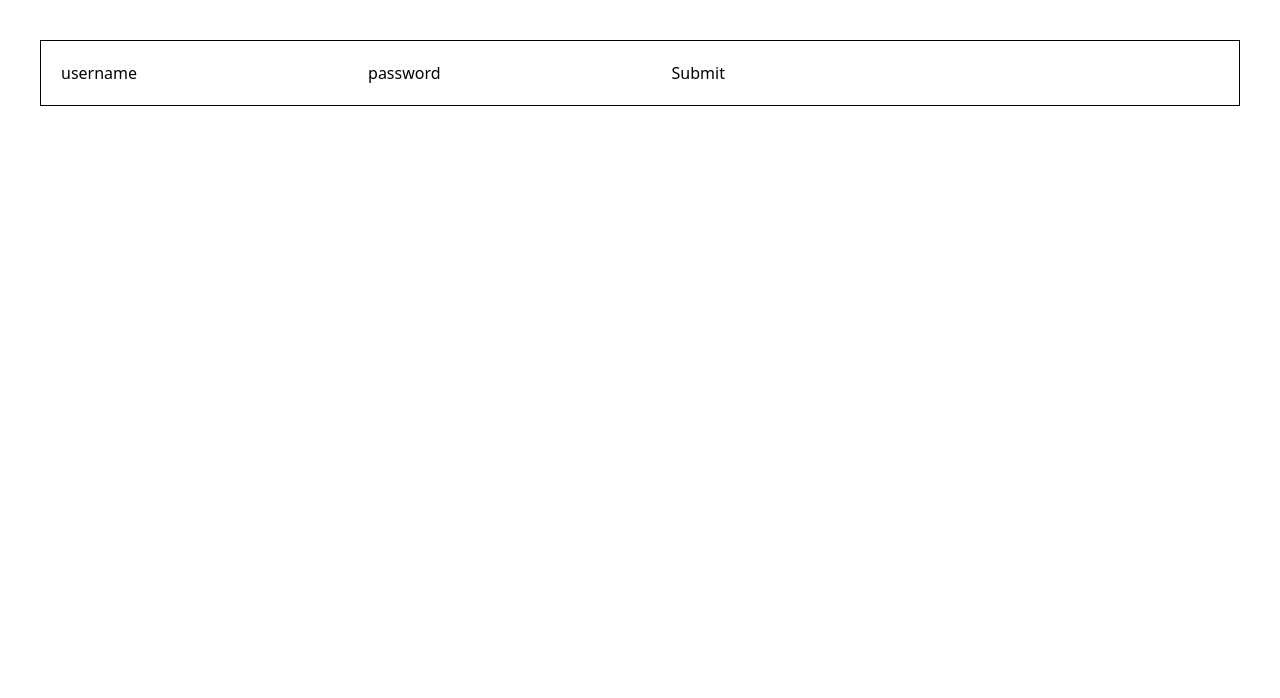
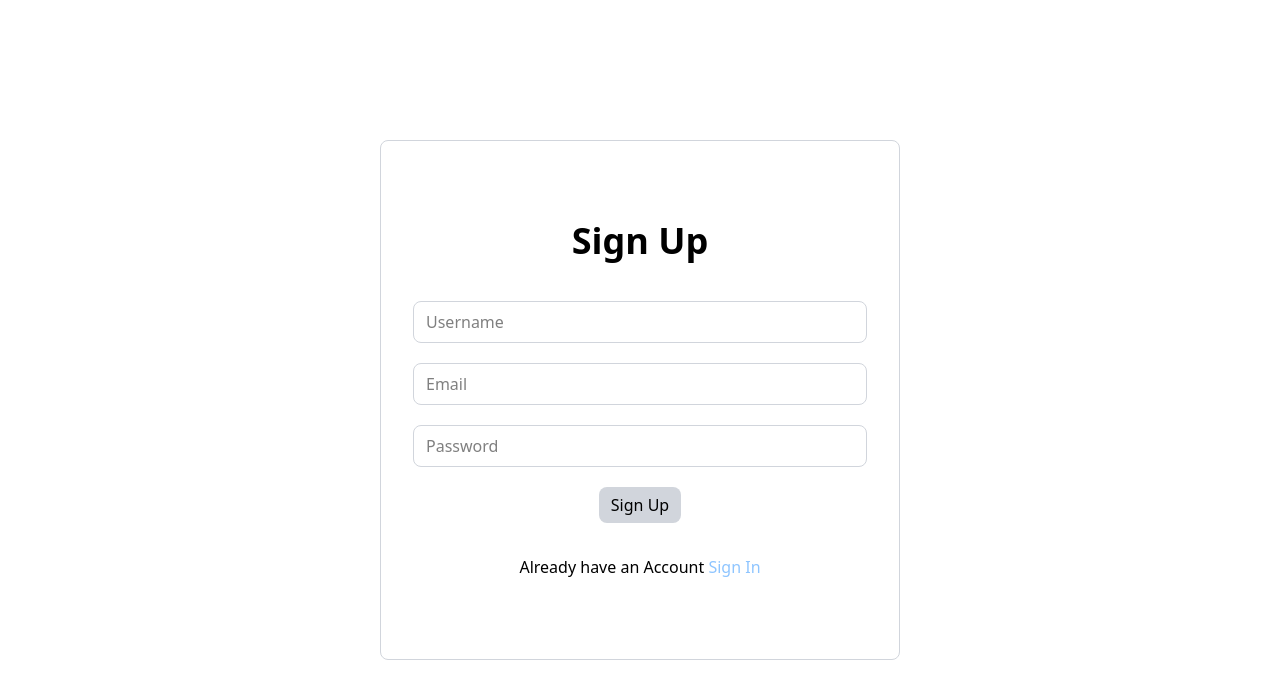
Before and after one commit to thangtedao/file-storage-client, a React app: page /register in a window 1280 px wide. Shown: the top 698 px of the page. Built offline with nearby package versions, Linux system fonts and the light colour scheme; the HTML template or start-up script is replaced by a standard one.

Commit message:
add some features

```diff
--- a/src/App.jsx
+++ b/src/App.jsx
@@ -13,6 +13,7 @@ import LoginPage from "./pages/LoginPage";
 import { loader as rootLoader } from "./pages/Root";
 import { loader as filesLoader } from "./pages/FilesPage";
 import { loader as trashLoader } from "./pages/TrashPage";
+import RegisterPage from "./pages/RegisterPage";
 
 const router = createBrowserRouter([
   {
@@ -51,7 +52,7 @@ const router = createBrowserRouter([
   },
   {
     path: "register",
-    element: <LoginPage />,
+    element: <RegisterPage />,
   },
   {
     path: "/share",
--- a/src/components/FileMenu.jsx
+++ b/src/components/FileMenu.jsx
@@ -34,7 +34,7 @@ function FileMenu({ options, children, data }) {
   const renderedOptions = options.map((option, index) => {
     return (
       <div
-        className="hover:bg-gray-200 flex items-center h-full min-w-30 cursor-pointer p-2"
+        className="hover:bg-gray-200 flex items-center h-full cursor-pointer px-4 py-2"
         onClick={() => handleOptionClick(option)}
         key={index}
       >
@@ -45,14 +45,14 @@ function FileMenu({ options, children, data }) {
 
   return (
     <div ref={divEl}>
-      <div className="relative">
+      <div className="relative" onClick={handleClick}>
+        {children}
         {isOpen && (
-          <div className="absolute right-24 mt-3 border border-gray-300 rounded-lg overflow-hidden shadow bg-white">
+          <div className="absolute right-10 -mt-3 border border-gray-300 rounded-lg overflow-hidden shadow bg-white">
             {renderedOptions}
           </div>
         )}
       </div>
-      <div onClick={handleClick}>{children}</div>
     </div>
   );
 }
--- a/src/components/NavBar.jsx
+++ b/src/components/NavBar.jsx
@@ -22,7 +22,7 @@ const NavBar = ({ className }) => {
     <div className={classes}>
       <SearchInput />
       <div>
-        <UserAvatar name="Thang" options={menuOptions} />
+        <UserAvatar options={menuOptions} />
       </div>
     </div>
   );
--- a/src/components/SideBar.jsx
+++ b/src/components/SideBar.jsx
@@ -12,14 +12,19 @@ import {
 } from "react-icons/go";
 import ProgressBar from "./ProgressBar";
 import { uploadFile } from "../services/fileService";
+import { useRootContext } from "../pages/Root";
 
 const SideBar = ({ className }) => {
+  const { user } = useRootContext();
+
   const [isUploading, setIsUploading] = useState(false);
   const [error, setError] = useState(null);
 
   const navigate = useNavigate();
 
   const fileInputRef = useRef(null);
+
+  const progress = Math.floor((user.usedStorage / user.storageLimit) * 100);
 
   const handleFileChange = async (event) => {
     setError(null);
@@ -107,8 +112,11 @@ const SideBar = ({ className }) => {
         <div className="flex items-center gap-2 font-medium text-2xl py-3">
           <GoCloud className="text-2xl" /> Storage
         </div>
-        <ProgressBar progress={70} color="#0066ff" />
-        <div>17 / 20 GB Used</div>
+        <ProgressBar progress={progress} color="#0066ff" />
+        <div>
+          {Math.floor(user.usedStorage / (1024 * 1024))} /{" "}
+          {Math.floor(user.storageLimit / (1024 * 1024))} MB Used
+        </div>
       </div>
     </div>
   );
--- a/src/pages/FilesPage.jsx
+++ b/src/pages/FilesPage.jsx
@@ -136,7 +136,7 @@ const FilesPage = () => {
     },
     {
       label: "Size",
-      render: (file) => Math.floor(file.fileSize / 1024) + " MB",
+      render: (file) => Math.floor(file.fileSize / (1024 * 1024)) + " MB",
     },
     {
       label: "",
@@ -151,11 +151,18 @@ const FilesPage = () => {
   const keyFn = (file) => file.id;
 
   return (
-    <div className="flex flex-col">
+    <div className="w-full h-full flex flex-col">
       <p className="font-normal text-2xl mb-6">All Files</p>
-      <Panel className="border-none rounded-lg p-3">
-        <Table data={files} config={config} keyFn={keyFn} />
-      </Panel>
+      {files.length > 0 ? (
+        <Panel className="border-none rounded-lg p-3 overflow-visible">
+          <Table data={files} config={config} keyFn={keyFn} />
+        </Panel>
+      ) : (
+        <div className="w-full h-full flex justify-center items-center text-2xl">
+          Empty
+        </div>
+      )}
+
       {showModal && (
         <FileShareModal onClose={handleCloseModal} fileShare={fileShare} />
       )}
--- a/src/pages/LoginPage.jsx
+++ b/src/pages/LoginPage.jsx
@@ -1,11 +1,12 @@
 import React, { useState } from "react";
-import { Form, redirect, useNavigate } from "react-router-dom";
+import { Form, NavLink, redirect, useNavigate } from "react-router-dom";
 import { login } from "../services/authService";
+import Button from "../components/Button";
 
 const LoginPage = () => {
   const [username, setUsername] = useState("");
   const [password, setPassword] = useState("");
-  const [error, setError] = useState("");
+  const [errors, setErrors] = useState([]);
   const navigate = useNavigate();
 
   const handleSubmit = async (event) => {
@@ -15,35 +16,58 @@ const LoginPage = () => {
       return navigate("/");
     } catch (error) {
       console.log(error);
-      setError(error.response?.data?.message);
+      setErrors(Object.entries(error.response?.data || {}));
     }
   };
 
   return (
-    <div className="border p-5 m-10 flex flex-col">
-      <Form method="post" onSubmit={handleSubmit}>
-        <label>
-          username
+    <div className="w-full h-screen flex justify-center items-center">
+      <Form
+        className="w-130 h-130 border border-gray-300 rounded-lg flex flex-col justify-center items-center gap-5 p-8"
+        method="post"
+        onSubmit={handleSubmit}
+      >
+        {errors.length > 0 && (
+          <div className="w-full text-red-900 bg-red-200 text-center mb-5 p-2">
+            {errors.map((error) => (
+              <p key={error[0]}>{error[0] + " " + error[1]}</p>
+            ))}
+          </div>
+        )}
+
+        <div className="text-4xl text-center font-bold mb-5">Sign In</div>
+
+        <div className="w-full px-3 py-2 rounded-lg border border-gray-300">
           <input
+            className="focus:outline-none w-full"
             name="username"
+            placeholder="Username"
             value={username}
             onChange={(e) => setUsername(e.target.value)}
           />
-        </label>
+        </div>
 
-        <label>
-          password
+        <div className="w-full px-3 py-2 rounded-lg border border-gray-300">
           <input
+            className="focus:outline-none w-full"
             name="password"
+            placeholder="Password"
             value={password}
             onChange={(e) => setPassword(e.target.value)}
           />
-        </label>
+        </div>
 
-        <button type="submit">Submit</button>
+        <Button primary rounded type="submit">
+          Sign In
+        </Button>
+
+        <div className="text-center mt-3">
+          Create An Account{" "}
+          <NavLink className="text-blue-300 font-medium" to="/register">
+            Sign Up
+          </NavLink>
+        </div>
       </Form>
-
-      <div className="text-red-900">{error}</div>
     </div>
   );
 };
--- a/src/pages/RegisterPage.jsx
+++ b/src/pages/RegisterPage.jsx
@@ -1,52 +1,83 @@
 import React, { useState } from "react";
-import { Form } from "react-router-dom";
+import { Form, NavLink, useNavigate } from "react-router-dom";
 import { register } from "../services/authService";
+import Button from "../components/Button";
 
 const RegisterPage = () => {
+  const navigate = useNavigate();
+
   const [username, setUsername] = useState("");
   const [email, setEmail] = useState("");
   const [password, setPassword] = useState("");
+  const [errors, setErrors] = useState([]);
 
   const handleSubmit = async (event) => {
     event.preventDefault();
     try {
       await register({ username, email, password });
+      navigate("/login");
     } catch (error) {
       console.log(error);
+      setErrors(Object.entries(error.response?.data || {}));
     }
   };
 
   return (
-    <div className="border p-5 m-10">
-      <Form method="post" onSubmit={handleSubmit}>
-        <label>
-          username
+    <div className="w-full h-screen flex justify-center items-center">
+      <Form
+        className="w-130 h-130 border border-gray-300 rounded-lg flex flex-col justify-center items-center gap-5 p-8"
+        method="post"
+        onSubmit={handleSubmit}
+      >
+        {errors.length > 0 && (
+          <div className="w-full text-red-900 bg-red-200 text-center mb-5 p-2">
+            {errors.map((error) => (
+              <p key={error[0]}>{error[0] + " " + error[1]}</p>
+            ))}
+          </div>
+        )}
+        <div className="text-4xl text-center font-bold mb-5">Sign Up</div>
+
+        <div className="w-full px-3 py-2 rounded-lg border border-gray-300">
           <input
+            className="focus:outline-none w-full"
             name="username"
+            placeholder="Username"
             value={username}
             onChange={(e) => setUsername(e.target.value)}
           />
-        </label>
+        </div>
 
-        <label>
-          email
+        <div className="w-full px-3 py-2 rounded-lg border border-gray-300">
           <input
+            className="focus:outline-none w-full"
             name="email"
+            placeholder="Email"
             value={email}
             onChange={(e) => setEmail(e.target.value)}
           />
-        </label>
+        </div>
 
-        <label>
-          password
+        <div className="w-full px-3 py-2 rounded-lg border border-gray-300">
           <input
+            className="focus:outline-none w-full"
             name="password"
+            placeholder="Password"
             value={password}
             onChange={(e) => setPassword(e.target.value)}
           />
-        </label>
+        </div>
 
-        <button type="submit">Submit</button>
+        <Button primary rounded type="submit">
+          Sign Up
+        </Button>
+
+        <div className="text-center mt-3">
+          Already have an Account{" "}
+          <NavLink className="text-blue-300 font-medium" to="/login">
+            Sign In
+          </NavLink>
+        </div>
       </Form>
     </div>
   );
--- a/src/pages/Root.jsx
+++ b/src/pages/Root.jsx
@@ -33,7 +33,7 @@ const Root = () => {
         <SideBar className="w-[16%] fixed top-0 left-0" />
         <div className="ml-[16%] w-[84%] flex flex-col">
           <NavBar className="fixed h-18 w-[84%] left-[16%]" />
-          <div className="px-8 mt-23">
+          <div className="w-full h-full px-8 mt-23">
             {navigation.state === "loading" ? <Loading /> : <Outlet />}
           </div>
         </div>
--- a/src/services/authService.js
+++ b/src/services/authService.js
@@ -8,7 +8,6 @@ export const register = async (data) => {
   try {
     await apiClient.post("/auth/register", data);
   } catch (error) {
-    console.log(error);
     throw error;
   }
 };
@@ -17,7 +16,6 @@ export const login = async (username, password) => {
   try {
     await apiClient.post("/auth/login", { username, password });
   } catch (error) {
-    console.log(error);
     throw error;
   }
 };
@@ -26,7 +24,6 @@ export const logout = async () => {
   try {
     await apiClient.get("/auth/logout");
   } catch (error) {
-    console.log(error);
     throw error;
   }
 };
@@ -36,7 +33,6 @@ export const getUser = async () => {
     const response = await apiClient.get("/users/current");
     return response.data;
   } catch (error) {
-    console.log(error);
     throw error;
   }
 };
```
Also changed, not shown: src/components/UserAvatar.jsx (+23 -6 lines), src/pages/TrashPage.jsx (+58 -12 lines).
